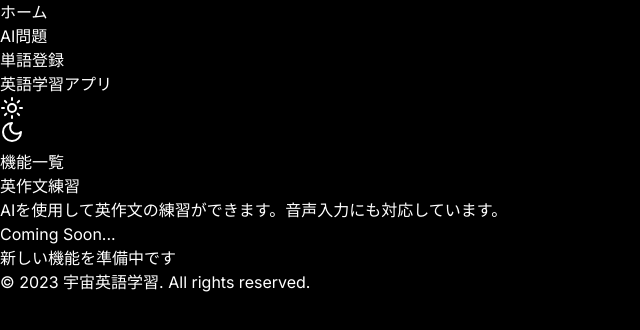
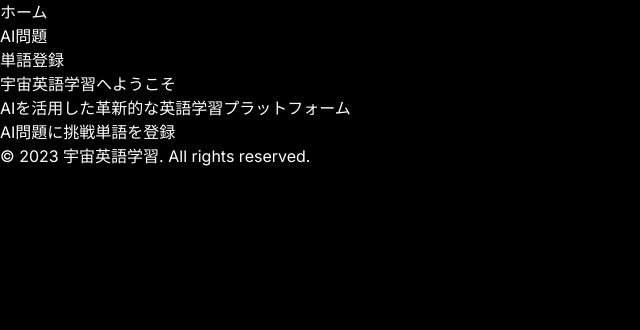
Before and after one commit to noshin0061/Trove, a Next.js app in the folder frontend/: page / in a window 1280 px wide. Shown: the top 330 px of the page, without its empty margins (0-640 px from the left). Built offline with nearby package versions, Linux system fonts and the light colour scheme.

Commit message:
page.tsx

```diff
--- a/frontend/src/app/page.tsx
+++ b/frontend/src/app/page.tsx
@@ -1,52 +1,18 @@
-'use client'
-
-import Link from 'next/link'
-import { ThemeToggle } from '@/components/theme-toggle'
+import Link from "next/link"
 
 export default function Home() {
   return (
-    <div className="min-h-screen bg-white dark:bg-gray-900 transition-colors duration-200">
-      <header className="border-b dark:border-gray-800">
-        <div className="max-w-2xl mx-auto px-4 py-3 flex justify-between items-center">
-          <h1 className="text-xl font-bold text-gray-900 dark:text-white">
-            英語学習アプリ
-          </h1>
-          <ThemeToggle />
-        </div>
-      </header>
-
-      <main className="max-w-2xl mx-auto p-4 sm:p-8">
-        <div className="space-y-6">
-          <div className="bg-white dark:bg-gray-800 rounded-lg shadow p-6">
-            <h2 className="text-2xl font-bold text-gray-900 dark:text-white mb-4">
-              機能一覧
-            </h2>
-            <div className="space-y-4">
-              <Link
-                href="/questions"
-                className="block p-4 bg-blue-50 dark:bg-blue-900 rounded-lg hover:bg-blue-100 dark:hover:bg-blue-800 transition-colors"
-              >
-                <h3 className="text-lg font-semibold text-blue-700 dark:text-blue-300">
-                  英作文練習
-                </h3>
-                <p className="text-gray-600 dark:text-gray-400 mt-2">
-                  AIを使用して英作文の練習ができます。音声入力にも対応しています。
-                </p>
-              </Link>
-
-              {/* 今後追加される機能のためのプレースホルダー */}
-              <div className="p-4 bg-gray-50 dark:bg-gray-800 rounded-lg border border-dashed border-gray-300 dark:border-gray-700">
-                <h3 className="text-lg font-semibold text-gray-400 dark:text-gray-500">
-                  Coming Soon...
-                </h3>
-                <p className="text-gray-500 dark:text-gray-400 mt-2">
-                  新しい機能を準備中です
-                </p>
-              </div>
-            </div>
-          </div>
-        </div>
-      </main>
+    <div className="flex flex-col items-center justify-center min-h-screen py-2 space-y-8">
+      <h1 className="text-4xl font-bold text-center text-space-100">宇宙英語学習へようこそ</h1>
+      <p className="text-xl text-center text-space-300">AIを活用した革新的な英語学習プラットフォーム</p>
+      <div className="flex space-x-4">
+        <Link href="/ai-questions" className="bg-space-600 hover:bg-space-700 text-white font-bold py-2 px-4 rounded">
+          AI問題に挑戦
+        </Link>
+        <Link href="/vocabulary" className="bg-space-600 hover:bg-space-700 text-white font-bold py-2 px-4 rounded">
+          単語を登録
+        </Link>
+      </div>
     </div>
   )
 }
```
